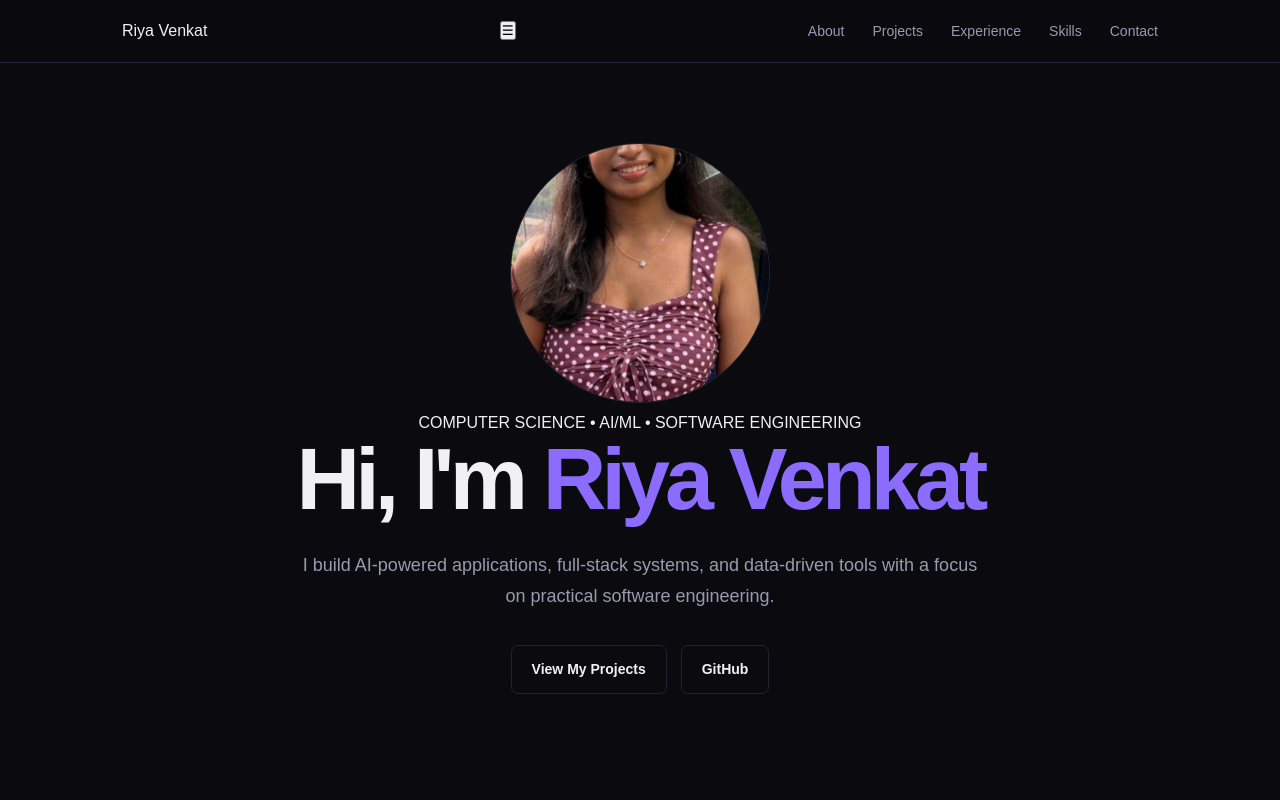
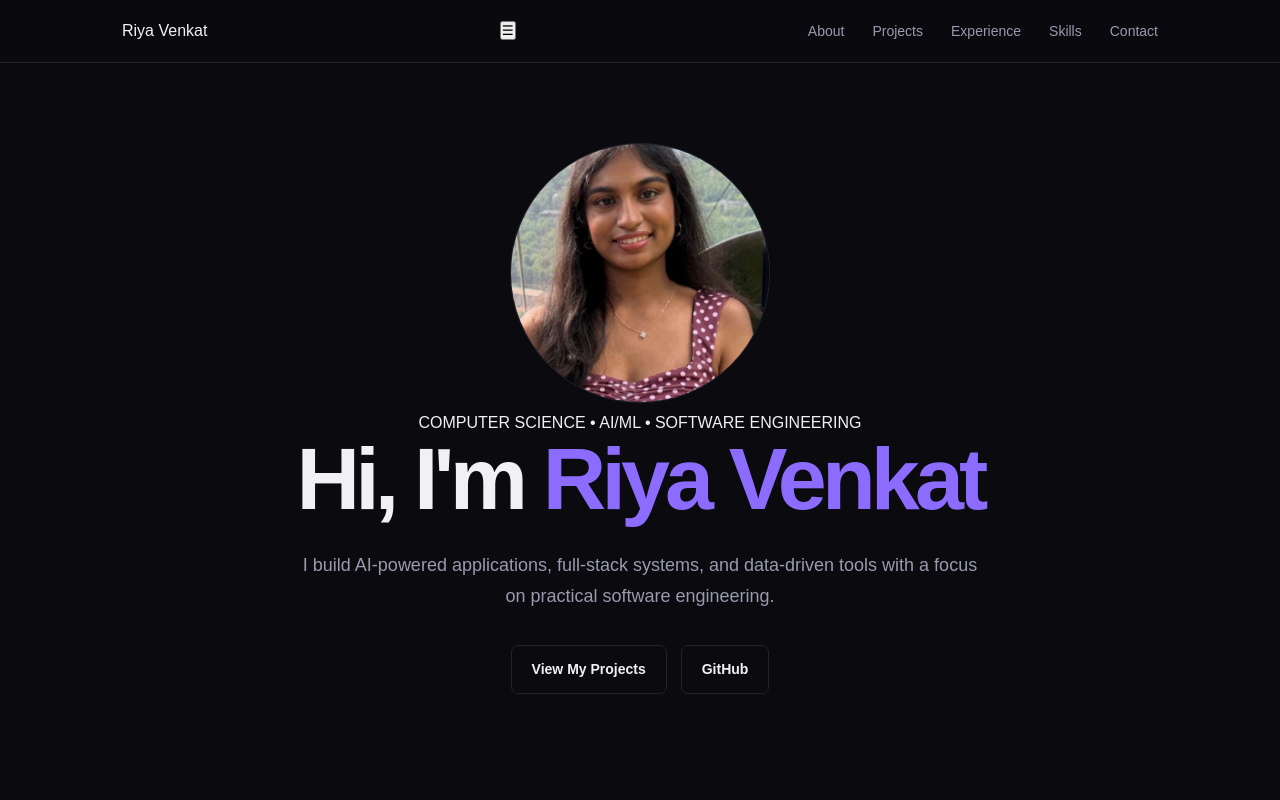
Before and after one commit to riyav-star/portfolio, a Next.js app in the folder portfolio/: page / in a window 1280 px wide. Shown: the top 800 px of the page. Built offline with nearby package versions, Linux system fonts and the light colour scheme.

Commit message:
Update globals.css

```diff
--- a/portfolio/src/app/globals.css
+++ b/portfolio/src/app/globals.css
@@ -230,7 +230,7 @@ a {
   width: 260px;
   height: 260px;
   object-fit: cover;
-  object-position: center 65%;
+  object-position: center 40%;
   border-radius: 50%;
   border: 1px solid var(--border);
 }
```
